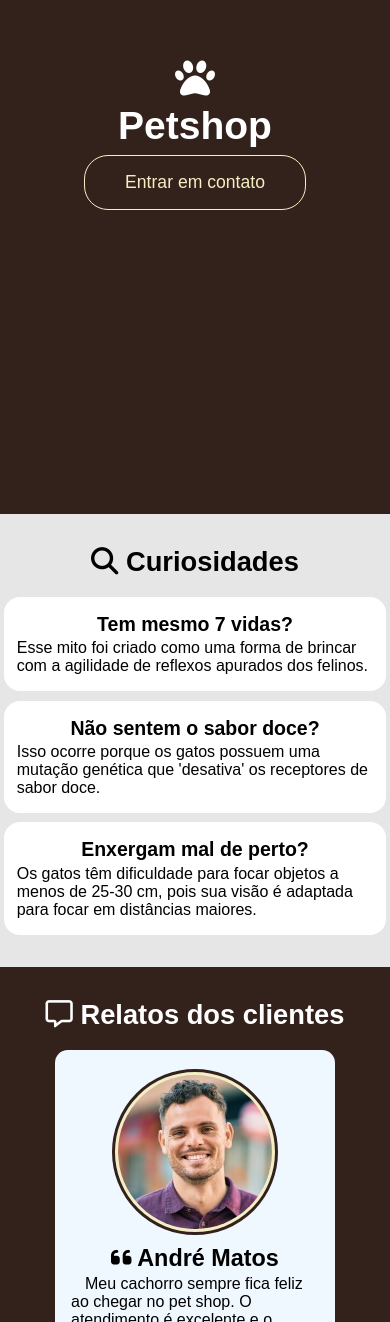
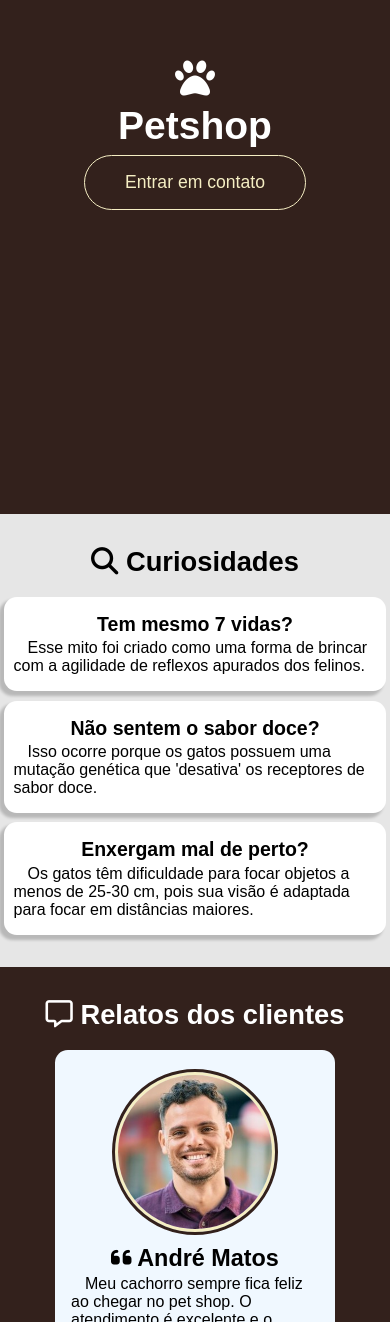
Before and after one commit to Pedro-Rocha-Araujo/petshop-nextjs, a Next.js app: page / in a window 390 px wide. Shown: the part 246-1568 px from the top of the page. Built offline with nearby package versions, Linux system fonts and the light colour scheme.

Commit message:
Adição de box shadow em cards e meloria da responsividade dos mesmos

```diff
--- a/src/components/curiosidades/curiosidades.css
+++ b/src/components/curiosidades/curiosidades.css
@@ -22,8 +22,9 @@ div.curiosidades {
 div.curiosidade {
   width: 100%;
   background-color: #fff;
-  padding: 1rem 0.8rem;
-  border-radius: 1rem;
+  padding: 1rem 0.6rem;
+  border-radius: 0.8rem;
+  box-shadow: -4px 4px 3px 1px rgba(0, 0, 0, 0.2);
 }
 
 div.curiosidade h3 {
@@ -34,6 +35,7 @@ div.curiosidade h3 {
 
 div.curiosidade p {
   font-size: clamp(1rem, 3vw, 1.08rem);
+  text-indent: 14px;
 }
 
 @media screen and (max-width: 720px) {
--- a/src/components/footer/footer.css
+++ b/src/components/footer/footer.css
@@ -1,6 +1,6 @@
 footer {
   background-color: #33211c;
-  padding: 1rem 0;
+  padding: 1rem 0 1.6rem 0;
 }
 
 footer h2 {
--- a/src/components/header/header.css
+++ b/src/components/header/header.css
@@ -41,7 +41,7 @@ header button {
   overflow: hidden;
   color: #f5eec3;
   border: 1px solid #f5eec3;
-  border-radius: 1.5rem;
+  border-radius: 1.8rem;
   font-size: 1.1rem;
   transition: all 0.3s;
 }
--- a/src/components/planos/planos.css
+++ b/src/components/planos/planos.css
@@ -22,6 +22,7 @@ div.plano {
   width: 100%;
   max-width: 280px;
   background-color: aliceblue;
+  box-shadow: -4px 4px 3px 1px rgba(0, 0, 0, 0.2);
   display: flex;
   flex-direction: column;
   align-items: center;
```
